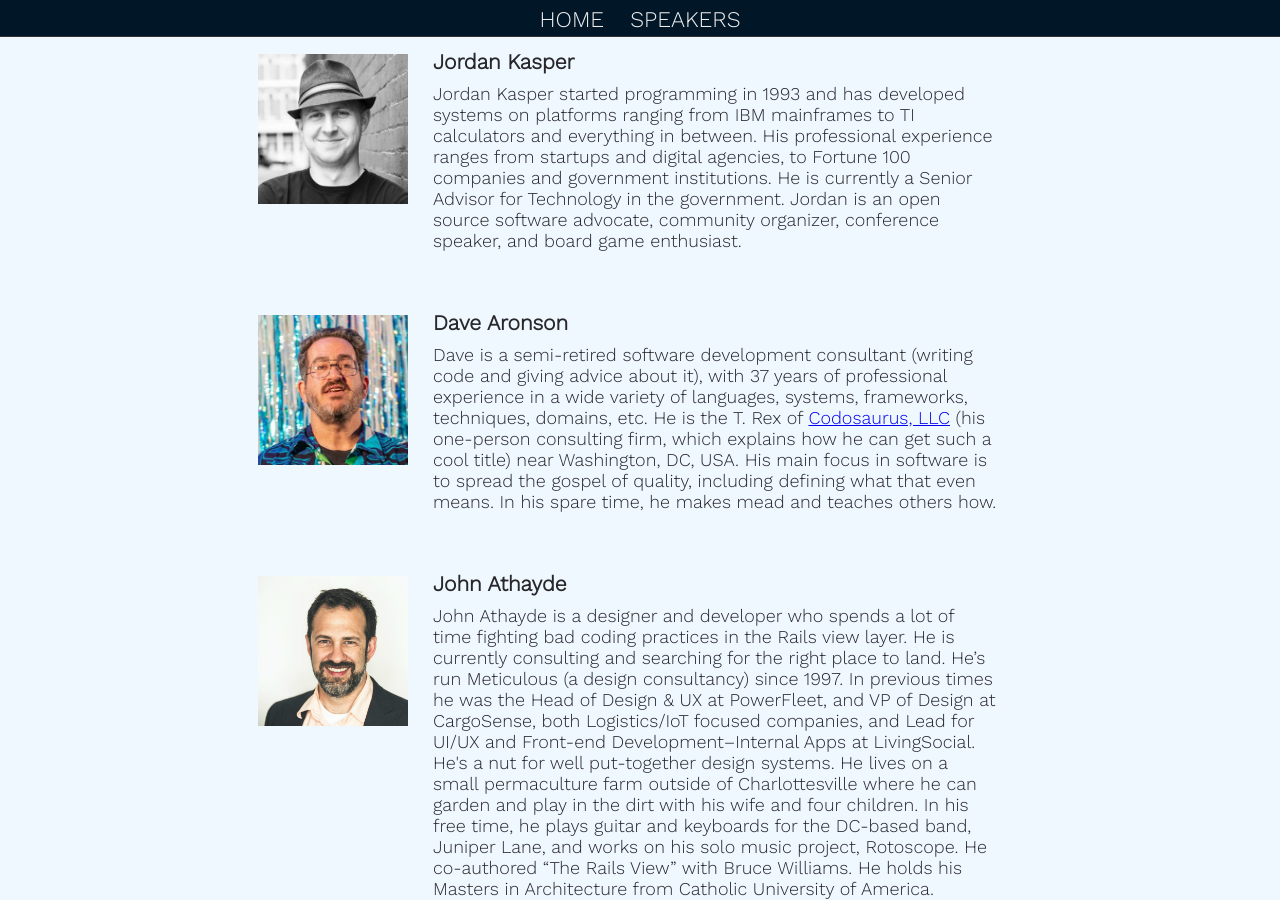
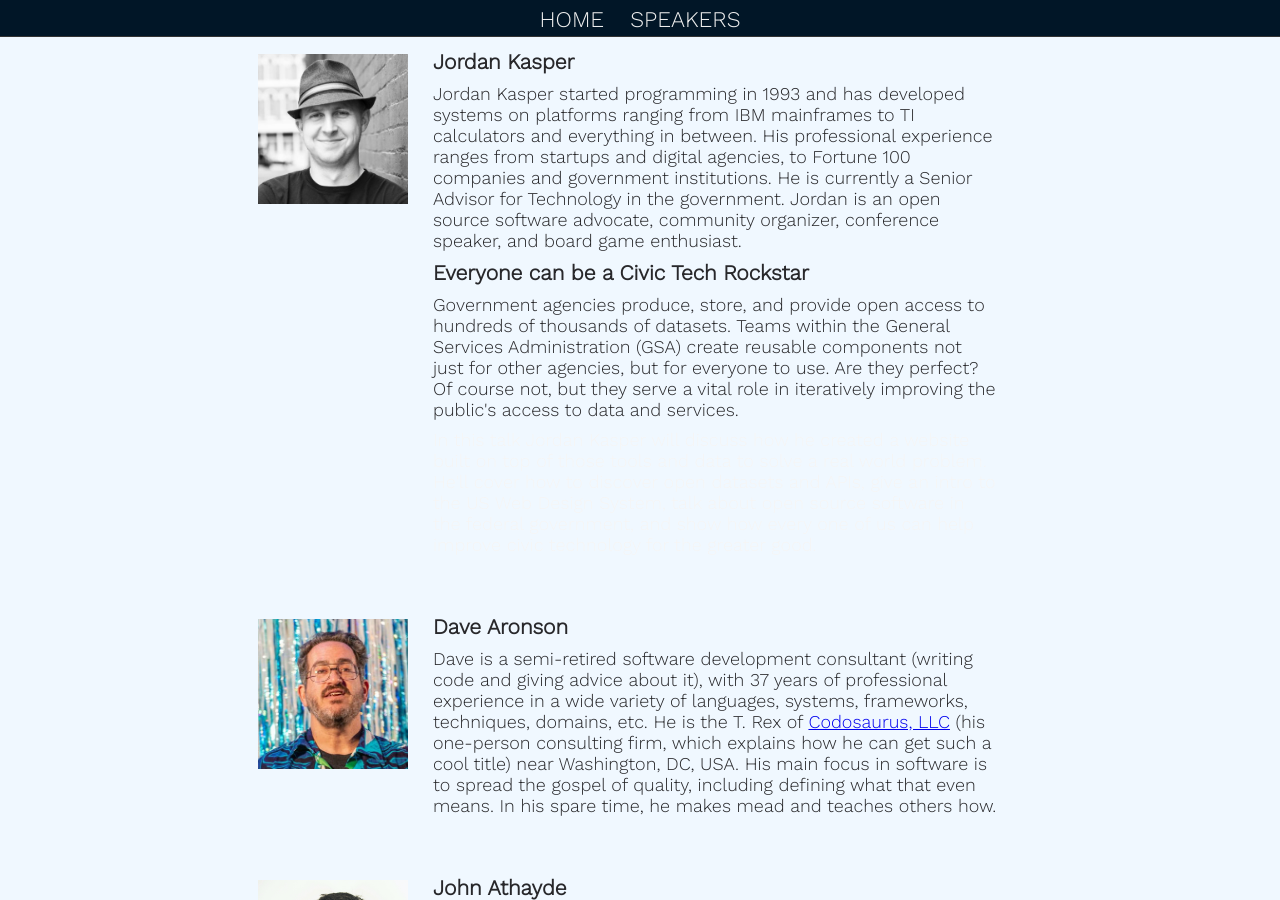
Before and after one commit to gothamgo/frontrunnersconf.github.io, a Jekyll site: the page built from test/testpage.html, in a window 1280 px wide and 900 px high, scrolled down 869 px. Built offline with Jekyll 4.4.1, drawn with Linux system fonts in a browser that asks for light colours.

Commit message:
Update jordan_kasper.html

```diff
--- a/_includes/jordan_kasper.html
+++ b/_includes/jordan_kasper.html
@@ -19,7 +19,18 @@ TITLE: Everyone can be a Civic Tech Rockstar
 Government agencies produce, store, and provide open access to hundreds of thousands of datasets. Teams within the General Services Administration (GSA) create reusable components not just for other agencies, but for everyone to use. Are they perfect? Of course not, but they serve a vital role in iteratively improving the public's access to data and services.
 In this talk Jordan Kasper will discuss how he created a website built on top of those tools and data to solve a real world problem. He'll cover how to discover open datasets and APIs, give an intro to the US Web Design System, talk about open source software in the federal government, and show how every one of us can help improve civic technology for the greater good.
 -->
+    <h3 class="talk-title">Everyone can be a Civic Tech Rockstar</h3>
 
+    <p class="talk-description">
+      Government agencies produce, store, and provide open access to hundreds of thousands of datasets.
+      Teams within the General Services Administration (GSA) create reusable components not just for other agencies, but for everyone to use.
+      Are they perfect? Of course not, but they serve a vital role in iteratively improving the public's access to data and services.
+    <p class="talk-description">
+    </p>
+      In this talk Jordan Kasper will discuss how he created a website built on top of those tools and data to solve a real world problem.
+      He'll cover how to discover open datasets and APIs, give an intro to the US Web Design System,
+      talk about open source software in the federal government, and show how every one of us can help improve civic technology for the greater good.
+    </p>
   </div>
 
 </div>
```
